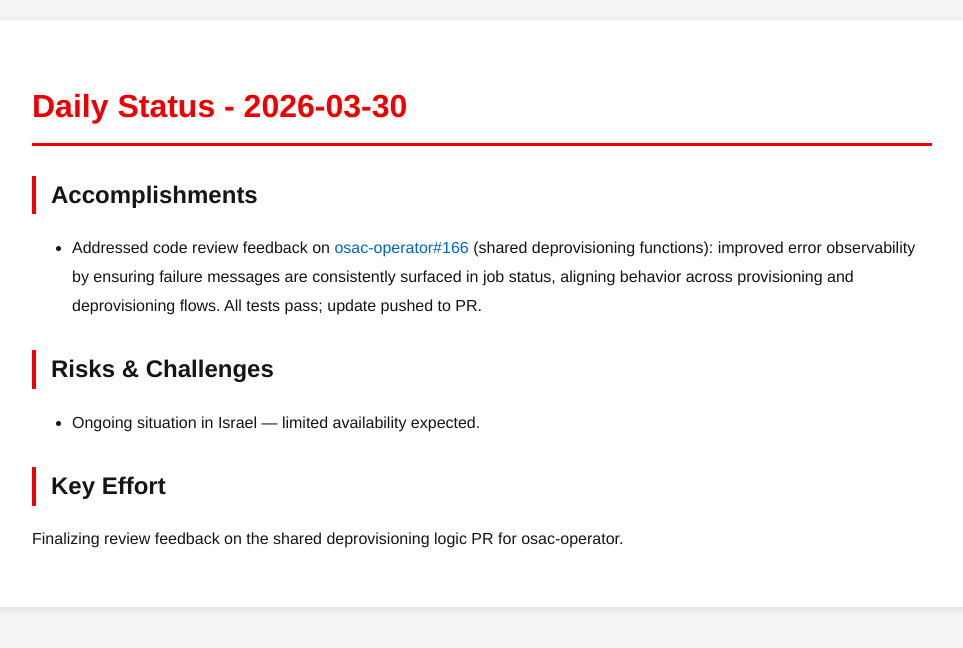
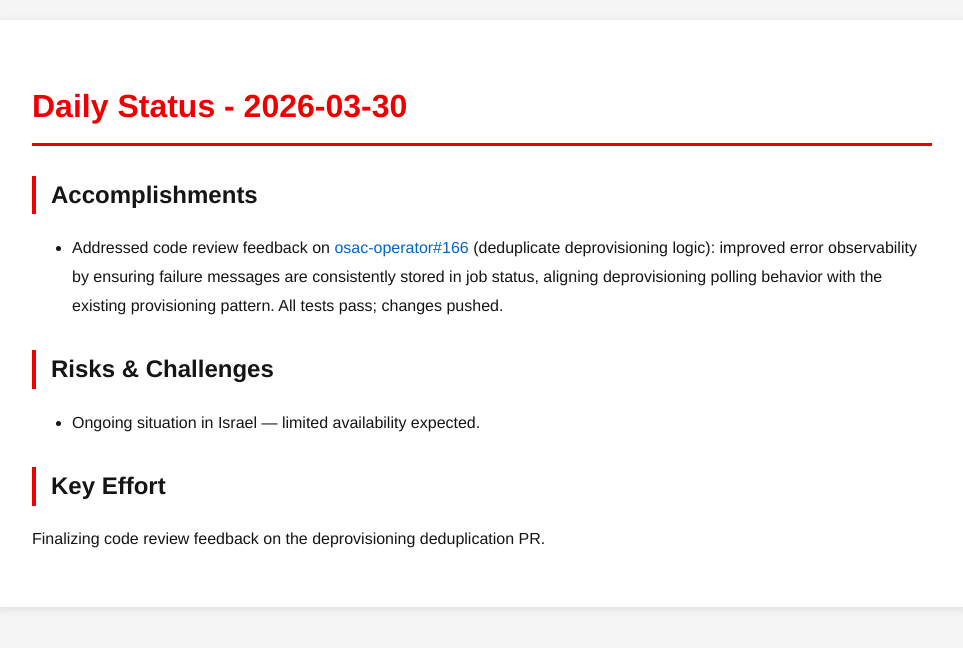
Before and after one commit to tzvatot/daily-status, a Jekyll site: the page built from 2026-03-30.md, in a window 1280 px wide. Shown: the top 648 px of the page, without its empty margins (158-1121 px from the left). Built offline with Jekyll 4.4.1, drawn with Linux system fonts in a browser that asks for light colours.

Commit message:
Daily status update - 2026-03-30

```diff
--- a/2026-03-30.md
+++ b/2026-03-30.md
@@ -7,10 +7,10 @@ date: 2026-03-30
 # Daily Status - 2026-03-30
 
 ## Accomplishments
-- Addressed code review feedback on [osac-operator#166](https://github.com/osac-project/osac-operator/pull/166) (shared deprovisioning functions): improved error observability by ensuring failure messages are consistently surfaced in job status, aligning behavior across provisioning and deprovisioning flows. All tests pass; update pushed to PR.
+- Addressed code review feedback on [osac-operator#166](https://github.com/osac-project/osac-operator/pull/166) (deduplicate deprovisioning logic): improved error observability by ensuring failure messages are consistently stored in job status, aligning deprovisioning polling behavior with the existing provisioning pattern. All tests pass; changes pushed.
 
 ## Risks & Challenges
 - Ongoing situation in Israel — limited availability expected.
 
 ## Key Effort
-Finalizing review feedback on the shared deprovisioning logic PR for osac-operator.
+Finalizing code review feedback on the deprovisioning deduplication PR.
```
